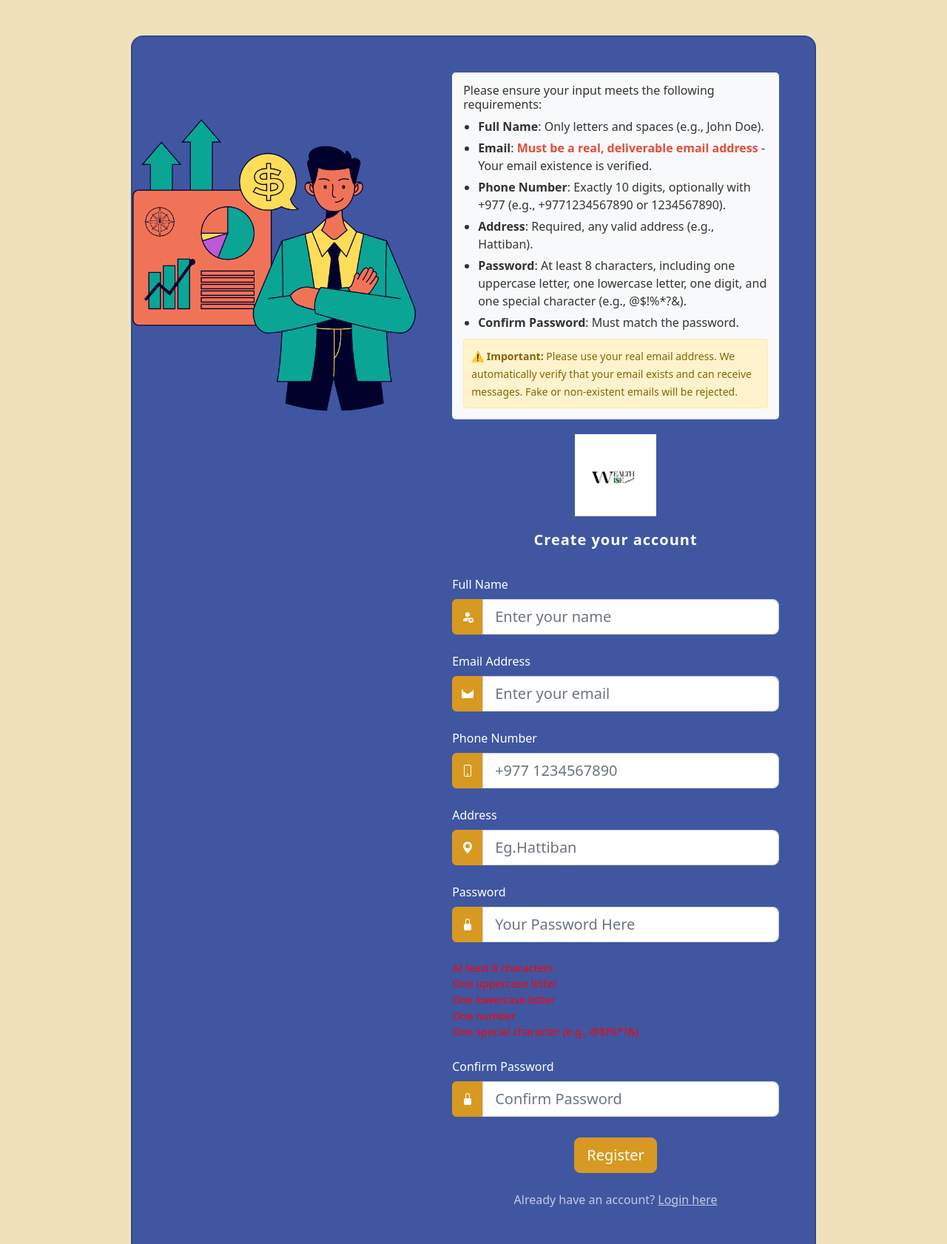
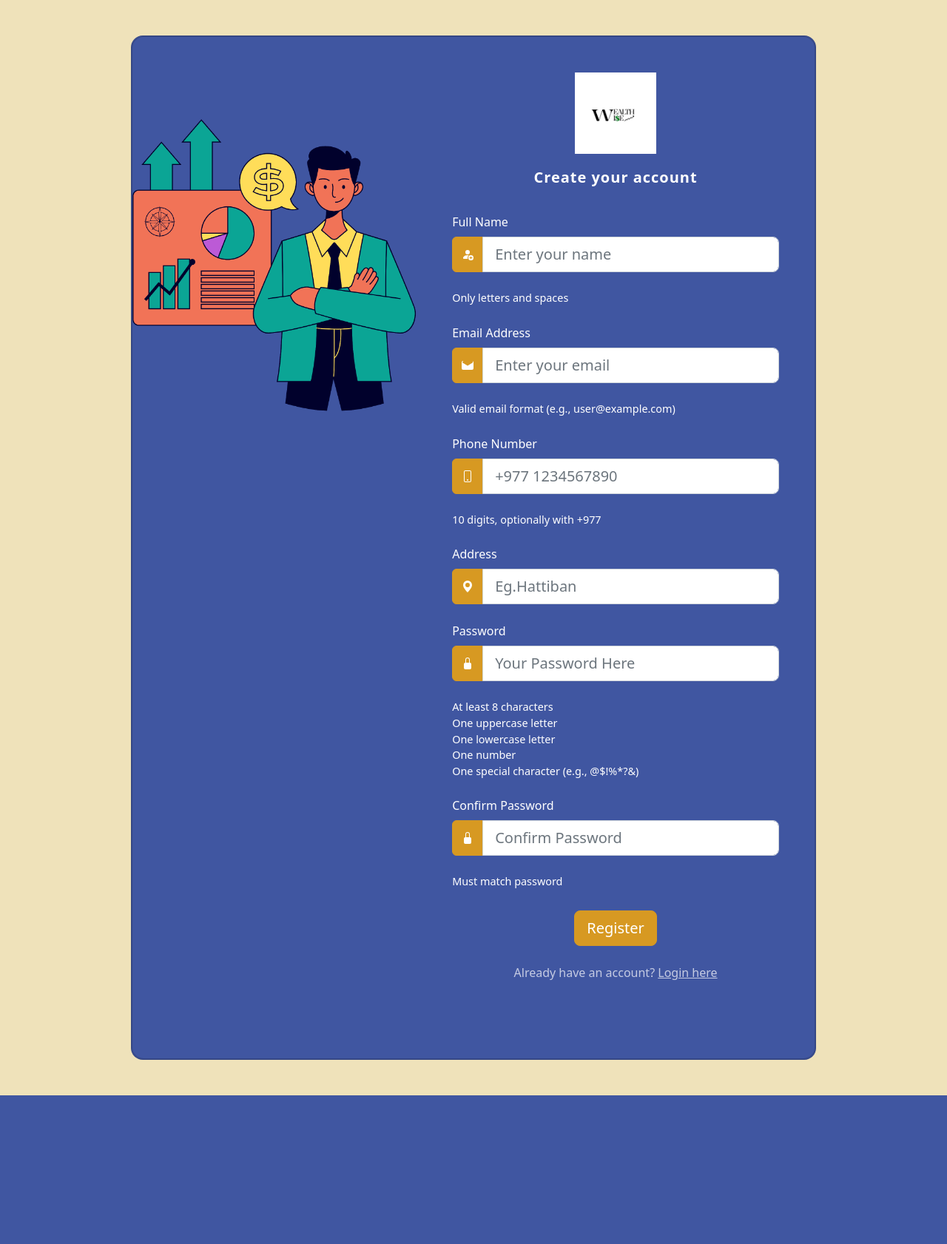
Before and after one commit to KaushallB/wealthwisehost, a Flask app: page /registration in a window 1280 px wide. Shown: the top 1682 px of the page at 74% size. After the commit the page ends 1481 px from the top, so only its background shows below. Run offline with Flask 3, Linux system fonts and the light colour scheme; some libraries are stand-ins or nearby versions.

```diff
--- a/app.py
+++ b/app.py
@@ -18,7 +18,7 @@ import psycopg2
 from psycopg2.extras import DictCursor
 from dotenv import load_dotenv
 import pytz
-from google import genai
+import google.generativeai as genai
 from flask import send_file
 import zipfile
 import io
@@ -507,8 +507,8 @@ def dashboard(user_id):
         wants_remaining = max(Decimal(0), wants_limit - wants_spent)
         savings_remaining = max(Decimal(0), savings_target - savings_made)
 
-        # Get user info
-        cursor.execute("SELECT full_name, use_otp FROM users WHERE id = %s", (user_id,))
+        # Get user info including id
+        cursor.execute("SELECT id, full_name, use_otp FROM users WHERE id = %s", (user_id,))
         user = cursor.fetchone()
 
         if not user:
--- a/forms.py
+++ b/forms.py
@@ -4,29 +4,23 @@ from wtforms.validators import DataRequired, EqualTo, ValidationError, Email, Le
 import re
 from flask_bcrypt import Bcrypt
 
-# Initialize Bcrypt once for use in validators
 bcrypt = Bcrypt()
 
-# Custom validation functions
 def name_val(form, field):
-    if not re.match(r"^[a-zA-Z\s]+$", field.data):
+    if not field.data or not re.match(r"^[a-zA-Z\s]+$", field.data):
         raise ValidationError('Name should contain only letters and spaces')
 
 def number_val(form, field):
-    # Remove all non-digit characters except + initially for validation
     cleaned = re.sub(r'[^\d\+]', '', field.data)
-    # Allow +977 or no country code, but enforce 10 digits after stripping
-    if not re.match(r'^(\+977)?\d{10}$', cleaned):
+    if not cleaned or not re.match(r'^(\+977)?\d{10}$', cleaned):
         raise ValidationError("Phone number must be exactly 10 digits (with or without +977)")
-    # Extract only the 10-digit number for storage
     digits_only = re.sub(r'^\+977', '', cleaned)
     if len(digits_only) != 10:
         raise ValidationError("Phone number must be exactly 10 digits")
-    # Update the field data to store only the 10-digit number
     field.data = digits_only
 
 def pw_val(form, field):
-    if not re.match(r"^(?=.*[a-z])(?=.*[A-Z])(?=.*\d)(?=.*[@$!%*?&])[A-Za-z\d@$!%*?&]{8,}$", field.data):
+    if not field.data or not re.match(r"^(?=.*[a-z])(?=.*[A-Z])(?=.*\d)(?=.*[@$!%*?&])[A-Za-z\d@$!%*?&]{8,}$", field.data):
         raise ValidationError("Password must be at least 8 characters with uppercase, lowercase, numbers, and special characters")
 
 def no_previous_password(form, field):
@@ -34,12 +28,15 @@ def no_previous_password(form, field):
         if bcrypt.check_password_hash(form.meta['current_password_hash'], field.data):
             raise ValidationError("You cannot reuse your previous password. Please choose a new one.")
 
-# Form classes
+def otp_val(form, field):
+    if not re.match(r'^\d{6}$', field.data):
+        raise ValidationError('OTP must be exactly 6 digits')
+
 class RegistrationForm(FF):
-    full_name = StringField('Full Name', validators=[DataRequired(), name_val])
+    full_name = StringField('Full Name', validators=[DataRequired(), name_val, Length(min=2, max=100)])
     email = StringField('Email Address', validators=[DataRequired(), Email()])
     phone_num = StringField('Phone Number', validators=[DataRequired(), number_val])
-    address = StringField('Address', validators=[DataRequired()])
+    address = StringField('Address', validators=[DataRequired(), Length(max=255)])
     password = PasswordField('Password', validators=[DataRequired(), pw_val])
     confirm_pw = PasswordField('Confirm Password', validators=[DataRequired(), EqualTo('password', message='Passwords must match')])
     submit = SubmitField('Register')
@@ -52,10 +49,11 @@ class LoginForm(FF):
     def validate_email_or_phone(self, field):
         email_pattern = r"^[\w\.-]+@[\w\.-]+\.\w+$"
         phone_cleaned = re.sub(r'[^\d\+]', '', field.data)
-        phone_pattern = r'^(\+977)?\d{10}$'
-        if not re.match(email_pattern, field.data) and not re.match(phone_pattern, phone_cleaned):
+        if not phone_cleaned and not re.match(email_pattern, field.data):
             raise ValidationError("Enter a valid email or 10-digit phone number (with or without +977)")
-        if re.match(phone_pattern, phone_cleaned):
+        if phone_cleaned:
+            if not re.match(r'^(\+977)?\d{10}$', phone_cleaned):
+                raise ValidationError("Phone number must be exactly 10 digits (with or without +977)")
             digits_only = re.sub(r'^\+977', '', phone_cleaned)
             if len(digits_only) != 10:
                 raise ValidationError("Phone number must be exactly 10 digits")
@@ -67,19 +65,20 @@ class ForgotPasswordForm(FF):
     def validate_identifier(self, field):
         email_pattern = r"^[\w\.-]+@[\w\.-]+\.\w+$"
         phone_cleaned = re.sub(r'[^\d\+]', '', field.data)
-        phone_pattern = r'^(\+977)?\d{10}$'
-        if not re.match(email_pattern, field.data) and not re.match(phone_pattern, phone_cleaned):
+        if not phone_cleaned and not re.match(email_pattern, field.data):
             raise ValidationError("Enter a valid email or 10-digit phone number (with or without +977)")
-        if re.match(phone_pattern, phone_cleaned):
+        if phone_cleaned:
+            if not re.match(r'^(\+977)?\d{10}$', phone_cleaned):
+                raise ValidationError("Phone number must be exactly 10 digits (with or without +977)")
             digits_only = re.sub(r'^\+977', '', phone_cleaned)
             if len(digits_only) != 10:
                 raise ValidationError("Phone number must be exactly 10 digits")
 
 class ResetPasswordForm(FF):
-    new_password = PasswordField('New Password', validators=[DataRequired(), pw_val, no_previous_password])
+    new_password = PasswordField('New Password', validators=[DataRequired(), pw_val, no_previous_password, Length(min=8)])
     confirm_password = PasswordField('Confirm Password', validators=[DataRequired(), EqualTo('new_password', message='Passwords must match')])
     submit = SubmitField('Reset Password')
 
 class OtpForm(FF):
-    otp = StringField('OTP', validators=[DataRequired(), Length(min=6, max=6)])
+    otp = StringField('OTP', validators=[DataRequired(), Length(min=6, max=6), otp_val])
     submit = SubmitField('Verify OTP')
--- a/templates/register.html
+++ b/templates/register.html
@@ -58,16 +58,16 @@
         .validation-info li {
             margin-bottom: 5px;
         }
-        .password-checklist {
+        .checklist {
             font-size: 0.9em;
             color: #333;
             margin-top: 5px;
         }
-        .password-checklist .valid {
+        .checklist .valid {
             color: green;
         }
-        .password-checklist .invalid {
-            color: red;
+        .checklist .invalid {
+            color: white;
         }
     </style>
 </head>
@@ -94,30 +94,15 @@
                                             {% endfor %}
                                         {% endif %}
                                     {% endwith %}
-                                    <div class="validation-info">
-                                        <h6>Please ensure your input meets the following requirements:</h6>
-                                        <ul>
-                                            <li><strong>Full Name</strong>: Only letters and spaces (e.g., John Doe).</li>
-                                            <li><strong>Email</strong>: <span style="color: #e74c3c; font-weight: bold;">Must be a real, deliverable email address</span> - Your  email existence is verified.</li>
-                                            <li><strong>Phone Number</strong>: Exactly 10 digits, optionally with +977 (e.g., +9771234567890 or 1234567890).</li>
-                                            <li><strong>Address</strong>: Required, any valid address (e.g., Hattiban).</li>
-                                            <li><strong>Password</strong>: At least 8 characters, including one uppercase letter, one lowercase letter, one digit, and one special character (e.g., @$!%*?&).</li>
-                                            <li><strong>Confirm Password</strong>: Must match the password.</li>
-                                        </ul>
-                                        <div style="background-color: #fff3cd; border: 1px solid #ffeaa7; border-radius: 4px; padding: 10px; margin-top: 10px;">
-                                            <small style="color: #856404;">
-                                                <strong>⚠️ Important:</strong> Please use your real email address. We automatically verify that your email exists and can receive messages. Fake or non-existent emails will be rejected.
-                                            </small>
-                                        </div>
+                                    <div class="logo-container">
+                                        <img class="w-25 img-fluid" src="{{ url_for('static', filename='assets/logowhite.png') }}" alt="logo"/>
                                     </div>
+                                    <div class="header">
+                                        <h5 class="fw-bold mb-3 pb-3 justify-content-center text-white" style="letter-spacing: 1px;">Create your account</h5>
+                                    </div>
+
                                     <form method="POST" action="{{ url_for('registration') }}">
                                         {{ form.hidden_tag() }}
-                                        <div class="logo-container">
-                                            <img class="w-25 img-fluid" src="{{ url_for('static', filename='assets/logowhite.png') }}" alt="logo"/>
-                                        </div>
-                                        <div class="header">
-                                            <h5 class="fw-bold mb-3 pb-3 justify-content-center text-white" style="letter-spacing: 1px;">Create your account</h5>
-                                        </div>
                                         <div data-mdb-input-init class="form-outline mb-4">
                                             {{ form.full_name.label(class="form-label text-white") }}
                                             <div class="input-group mb-4">
@@ -127,10 +112,13 @@
                                                         <path d="M2 13c0 1 1 1 1 1h5.256A4.5 4.5 0 0 1 8 12.5a4.5 4.5 0 0 1 1.544-3.393Q8.844 9.002 8 9c-5 0-6 3-6 4"/>
                                                     </svg>
                                                 </span>
-                                                {{ form.full_name(class="form-control form-control-lg", placeholder="Enter your name") }}
+                                                {{ form.full_name(class="form-control form-control-lg", placeholder="Enter your name", id="full_name") }}
                                                 {% for error in form.full_name.errors %}
                                                     <div class="text-danger">{{ error }}</div>
                                                 {% endfor %}
+                                            </div>
+                                            <div class="checklist" id="name-checklist">
+                                                <div id="name-format-check" class="invalid">Only letters and spaces</div>
                                             </div>
                                         </div>
                                         <div data-mdb-input-init class="form-outline mb-4">
@@ -141,10 +129,13 @@
                                                         <path d="M0 4a2 2 0 0 1 2-2h12a2 2 0 0 1 2 2v8a2 2 0 0 1-2 2H2a2 2 0 0 1-2-2V4zm2-1a1 1 0 0 0-1 1v.217l7 4.2 7-4.2V3a1 1 0 0 0-1-1H2z"/>
                                                     </svg>
                                                 </span>
-                                                {{ form.email(class="form-control form-control-lg", placeholder="Enter your email") }}
+                                                {{ form.email(class="form-control form-control-lg", placeholder="Enter your email", id="email") }}
                                                 {% for error in form.email.errors %}
                                                     <div class="text-danger">{{ error }}</div>
                                                 {% endfor %}
+                                            </div>
+                                            <div class="checklist" id="email-checklist">
+                                                <div id="email-format-check" class="invalid">Valid email format (e.g., user@example.com)</div>
                                             </div>
                                         </div>
                                         <div data-mdb-input-init class="form-outline mb-4">
@@ -156,10 +147,13 @@
                                                         <path d="M8 14a1 1 0 1 0 0-2 1 1 0 0 0 0 2"/>
                                                     </svg>
                                                 </span>
-                                                {{ form.phone_num(class="form-control form-control-lg", placeholder="+977 1234567890") }}
+                                                {{ form.phone_num(class="form-control form-control-lg", placeholder="+977 1234567890", id="phone_num") }}
                                                 {% for error in form.phone_num.errors %}
                                                     <div class="text-danger">{{ error }}</div>
                                                 {% endfor %}
+                                            </div>
+                                            <div class="checklist" id="phone-checklist">
+                                                <div id="phone-format-check" class="invalid">10 digits, optionally with +977</div>
                                             </div>
                                         </div>
                                         <div data-mdb-input-init class="form-outline mb-4">
@@ -189,7 +183,7 @@
                                                     <div class="text-danger">{{ error }}</div>
                                                 {% endfor %}
                                             </div>
-                                            <div class="password-checklist" id="password-checklist">
+                                            <div class="checklist" id="password-checklist">
                                                 <div id="length-check" class="invalid">At least 8 characters</div>
                                                 <div id="uppercase-check" class="invalid">One uppercase letter</div>
                                                 <div id="lowercase-check" class="invalid">One lowercase letter</div>
@@ -205,10 +199,13 @@
                                                         <path d="M8 1a2 2 0 0 1 2 2v4H6V3a2 2 0 0 1 2-2m3 6V3a3 3 0 0 0-6 0v4a2 2 0 0 0-2 2v5a2 2 0 0 0 2 2h6a2 2 0 0 0 2-2V9a2 2 0 0 0-2-2"/>
                                                     </svg>
                                                 </span>
-                                                {{ form.confirm_pw(class="form-control form-control-lg", placeholder="Confirm Password") }}
+                                                {{ form.confirm_pw(class="form-control form-control-lg", placeholder="Confirm Password", id="confirm_pw") }}
                                                 {% for error in form.confirm_pw.errors %}
                                                     <div class="text-danger">{{ error }}</div>
                                                 {% endfor %}
+                                            </div>
+                                            <div class="checklist" id="confirm-pw-checklist">
+                                                <div id="match-check" class="invalid">Must match password</div>
                                             </div>
                                         </div>
                                         <div class="submit pt-1 mb-4">
@@ -235,16 +232,57 @@
         const card = document.getElementById("registerCard");
         setTimeout(() => card.classList.add("show"), 100);
 
+        // Full Name Validation
+        const fullNameInput = document.getElementById("full_name");
+        const nameFormatCheck = document.getElementById("name-format-check");
+        fullNameInput.addEventListener("input", function() {
+            const fullName = this.value;
+            if (/^[A-Za-z\s]+$/.test(fullName) && fullName.trim().length > 0) {
+                nameFormatCheck.classList.remove("invalid");
+                nameFormatCheck.classList.add("valid");
+            } else {
+                nameFormatCheck.classList.remove("valid");
+                nameFormatCheck.classList.add("invalid");
+            }
+        });
+
+        // Email Validation
+        const emailInput = document.getElementById("email");
+        const emailFormatCheck = document.getElementById("email-format-check");
+        emailInput.addEventListener("input", function() {
+            const email = this.value;
+            if (/^[^\s@]+@[^\s@]+\.[^\s@]+$/.test(email)) {
+                emailFormatCheck.classList.remove("invalid");
+                emailFormatCheck.classList.add("valid");
+            } else {
+                emailFormatCheck.classList.remove("valid");
+                emailFormatCheck.classList.add("invalid");
+            }
+        });
+
+        // Phone Number Validation
+        const phoneInput = document.getElementById("phone_num");
+        const phoneFormatCheck = document.getElementById("phone-format-check");
+        phoneInput.addEventListener("input", function() {
+            const phone = this.value.replace(/\s/g, '');
+            if (/^\+?977?\d{10}$/.test(phone)) {
+                phoneFormatCheck.classList.remove("invalid");
+                phoneFormatCheck.classList.add("valid");
+            } else {
+                phoneFormatCheck.classList.remove("valid");
+                phoneFormatCheck.classList.add("invalid");
+            }
+        });
+
+        // Password Validation
         const passwordInput = document.getElementById("password");
         const lengthCheck = document.getElementById("length-check");
         const uppercaseCheck = document.getElementById("uppercase-check");
         const lowercaseCheck = document.getElementById("lowercase-check");
         const numberCheck = document.getElementById("number-check");
         const specialCheck = document.getElementById("special-check");
-
         passwordInput.addEventListener("input", function() {
             const password = this.value;
-            // Check length
             if (password.length >= 8) {
                 lengthCheck.classList.remove("invalid");
                 lengthCheck.classList.add("valid");
@@ -252,7 +290,6 @@
                 lengthCheck.classList.remove("valid");
                 lengthCheck.classList.add("invalid");
             }
-            // Check uppercase
             if (/[A-Z]/.test(password)) {
                 uppercaseCheck.classList.remove("invalid");
                 uppercaseCheck.classList.add("valid");
@@ -260,7 +297,6 @@
                 uppercaseCheck.classList.remove("valid");
                 uppercaseCheck.classList.add("invalid");
             }
-            // Check lowercase
             if (/[a-z]/.test(password)) {
                 lowercaseCheck.classList.remove("invalid");
                 lowercaseCheck.classList.add("valid");
@@ -268,7 +304,6 @@
                 lowercaseCheck.classList.remove("valid");
                 lowercaseCheck.classList.add("invalid");
             }
-            // Check number
             if (/\d/.test(password)) {
                 numberCheck.classList.remove("invalid");
                 numberCheck.classList.add("valid");
@@ -276,7 +311,6 @@
                 numberCheck.classList.remove("valid");
                 numberCheck.classList.add("invalid");
             }
-            // Check special character
             if (/[@$!%*?&]/.test(password)) {
                 specialCheck.classList.remove("invalid");
                 specialCheck.classList.add("valid");
@@ -285,6 +319,21 @@
                 specialCheck.classList.add("invalid");
             }
         });
+
+        // Confirm Password Validation
+        const confirmPwInput = document.getElementById("confirm_pw");
+        const matchCheck = document.getElementById("match-check");
+        confirmPwInput.addEventListener("input", function() {
+            const confirmPw = this.value;
+            const password = passwordInput.value;
+            if (confirmPw === password && confirmPw.length > 0) {
+                matchCheck.classList.remove("invalid");
+                matchCheck.classList.add("valid");
+            } else {
+                matchCheck.classList.remove("valid");
+                matchCheck.classList.add("invalid");
+            }
+        });
     });
 </script>
 </body>
```
Also changed, not shown: 1 other file.
